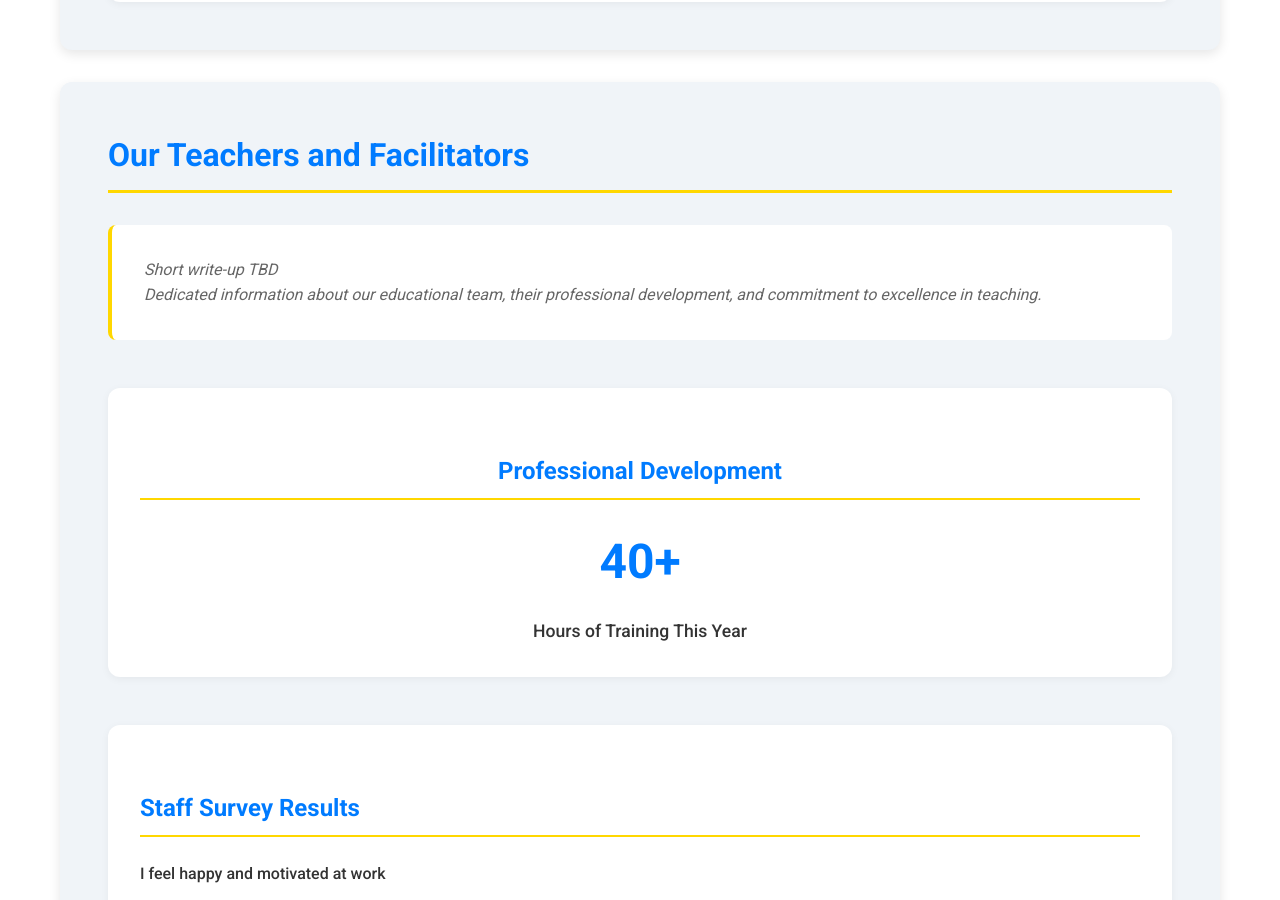
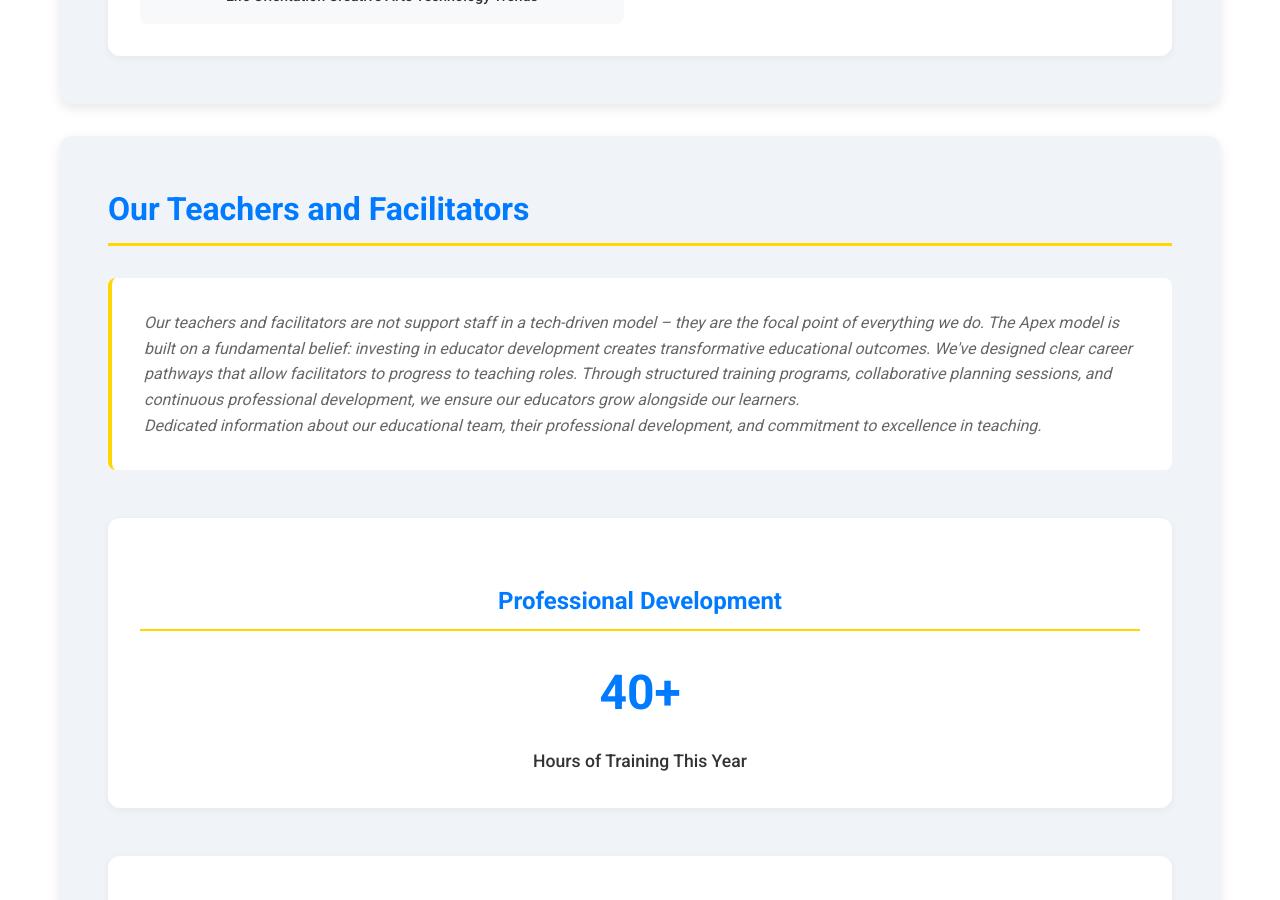
Before and after one commit to SEANCODING123/MandE-APEX-2025, a Jekyll site: the page built from index.md, in a window 1280 px wide and 900 px high, scrolled down 4844 px. Built offline with Jekyll 4.4.1, drawn with Linux system fonts in a browser that asks for light colours; some of the changed text lies outside the part shown.

Commit message:
Update index.md

```diff
--- a/index.md
+++ b/index.md
@@ -44,7 +44,7 @@
 <section id="systemic-results" class="content-section">
     <h2 class="section-title">2024 Systemic Results</h2>
     <div class="results-content">
-        <p class="results-intro">Great success achieved in 2024 systemic results.</p>
+        <p class="results-intro">Our 2024 Systemic results continue to show and build off the 2023 Systemic results, where our scholars are achieving pass rates well above the norms of the Province.</p>
 
         <div class="systemic-graphs">
             <h3 class="subsection-title">Systemic Graphs</h3>
@@ -121,7 +121,7 @@
     <!-- Grade Progress Section -->
     <div class="grade-progress">
         <h3 class="subsection-title">Grade 8 and 9 Progress</h3>
-        <p class="progress-description">Upward trend continues with iterative improvements and training on the modality.</p>
+        <p class="progress-description">Upward trend continues with iterative improvements and training on the modality. As our practices in the classroom and iterations on the LMS continue to get better we forecast that this upward trend will continue</p>
 
         <div class="trends-container">
             <div class="grade-section">
@@ -169,7 +169,7 @@
 
     <div class="teachers-content">
         <div class="content-placeholder">
-            <p><em>Short write-up TBD</em></p>
+            <p><em>Our teachers and facilitators are not support staff in a tech-driven model – they are the focal point of everything we do. The Apex model is built on a fundamental belief: investing in educator development creates transformative educational outcomes. We've designed clear career pathways that allow facilitators to progress to teaching roles. Through structured training programs, collaborative planning sessions, and continuous professional development, we ensure our educators grow alongside our learners.</em></p>
             <p>Dedicated information about our educational team, their professional development, and commitment to excellence in teaching.</p>
         </div>
 
```
